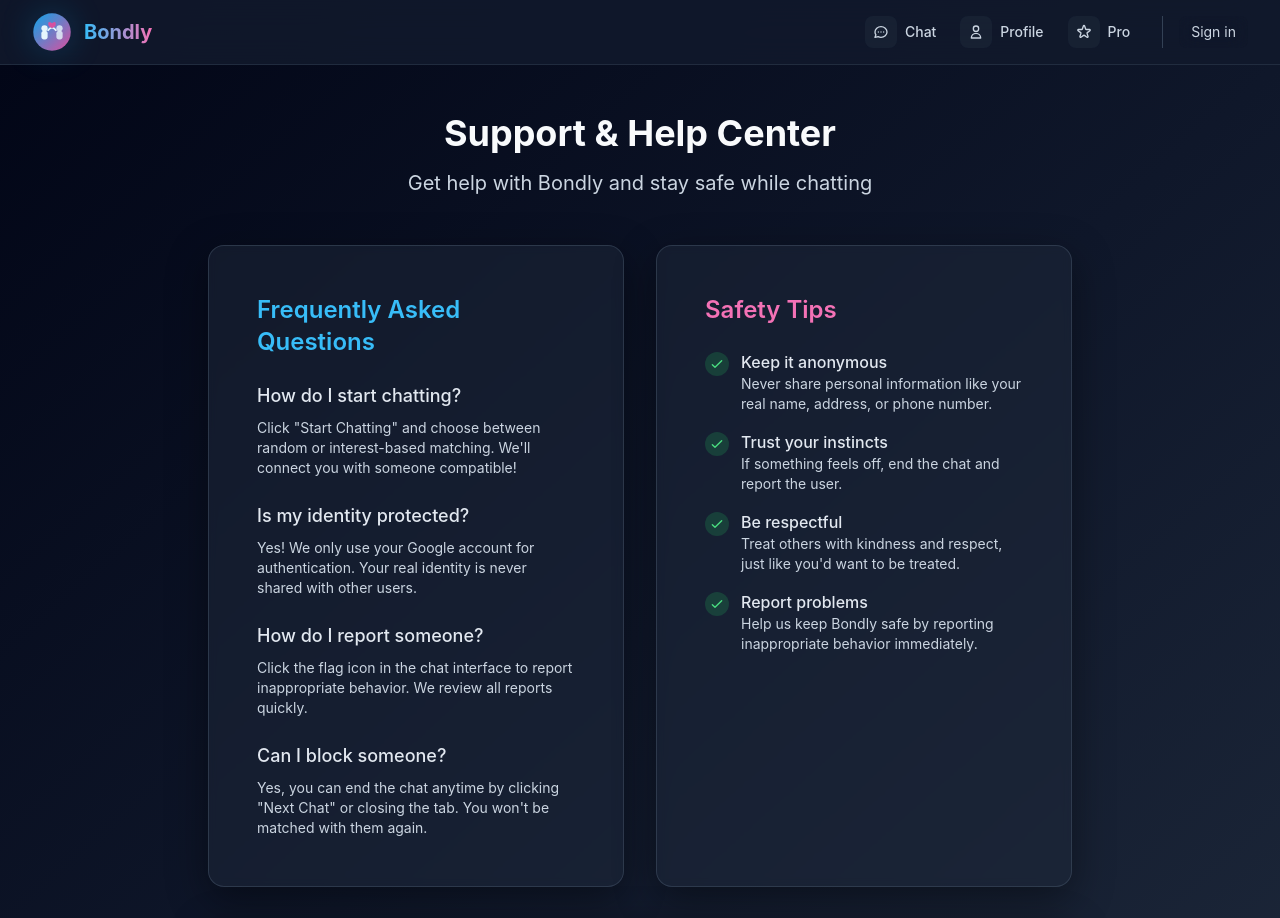
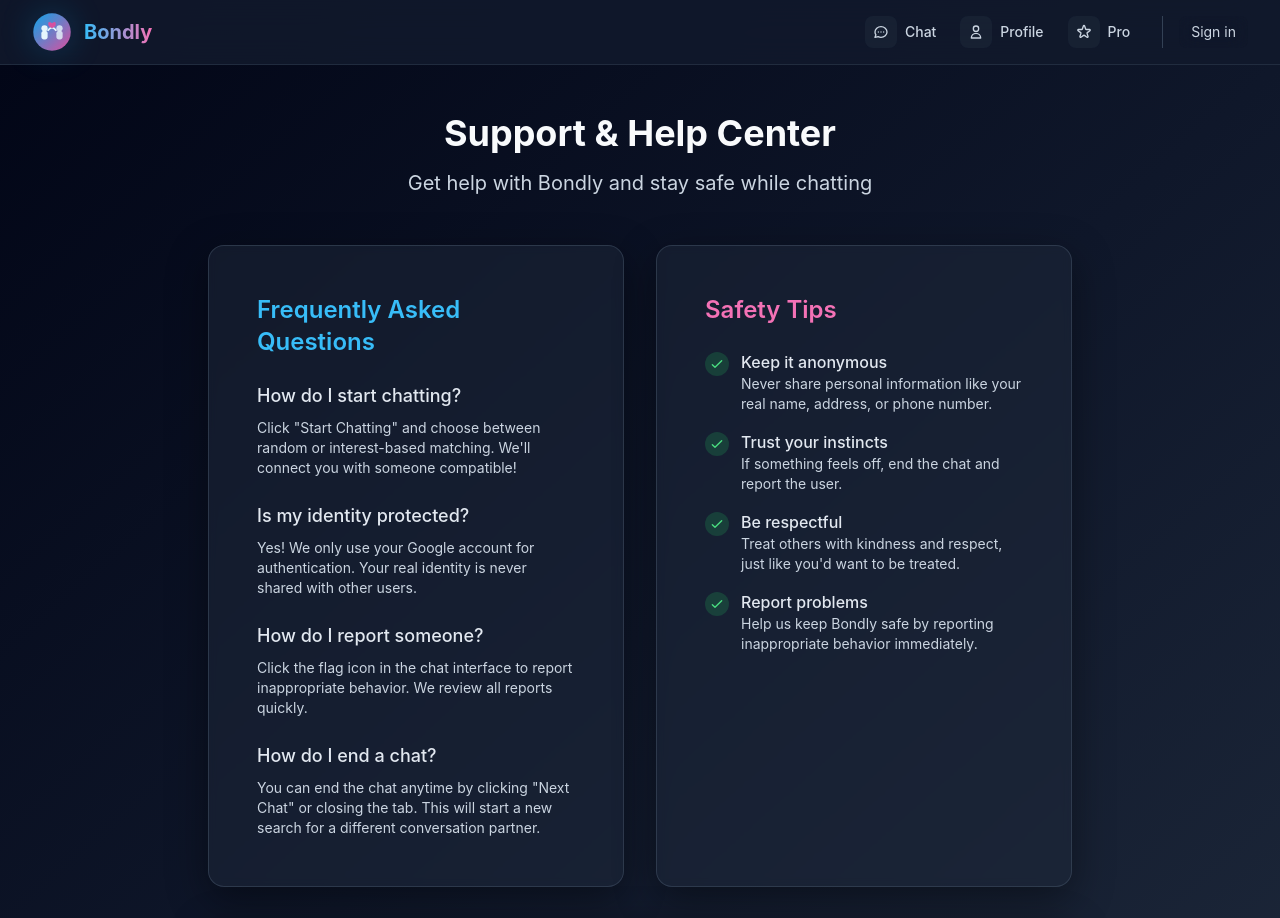
Before and after one commit to Oliversrensen/Bondly-chat, a Next.js app: page /support in a window 1280 px wide. Shown: the top 918 px of the page. Built offline with nearby package versions, Linux system fonts and the light colour scheme; no server answers.

Commit message:
Fix Support page: Remove false blocking claim, clarify chat ending process

```diff
--- a/src/app/support/page.tsx
+++ b/src/app/support/page.tsx
@@ -50,10 +50,10 @@ export default function SupportPage() {
                 </div>
 
                 <div>
-                  <h3 className="text-lg font-medium mb-2 text-dark-200">Can I block someone?</h3>
+                  <h3 className="text-lg font-medium mb-2 text-dark-200">How do I end a chat?</h3>
                   <p className="text-dark-300 text-sm">
-                    Yes, you can end the chat anytime by clicking "Next Chat" or closing the tab.
-                    You won't be matched with them again.
+                    You can end the chat anytime by clicking "Next Chat" or closing the tab.
+                    This will start a new search for a different conversation partner.
                   </p>
                 </div>
               </div>
```
